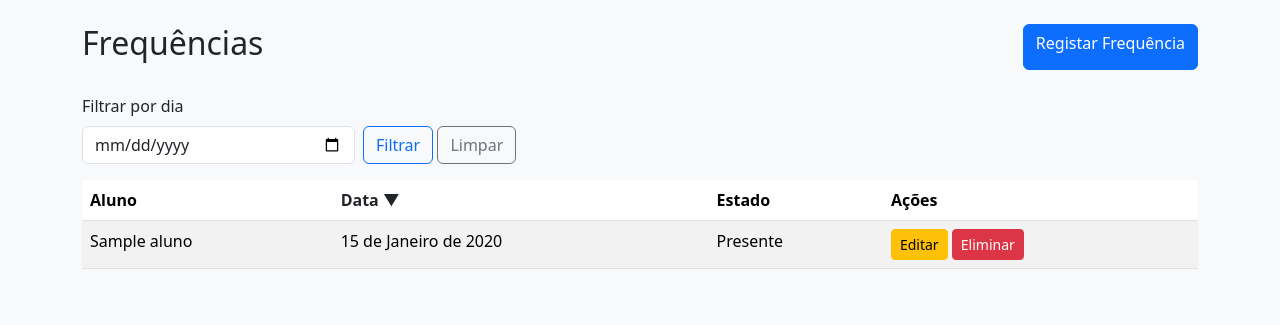
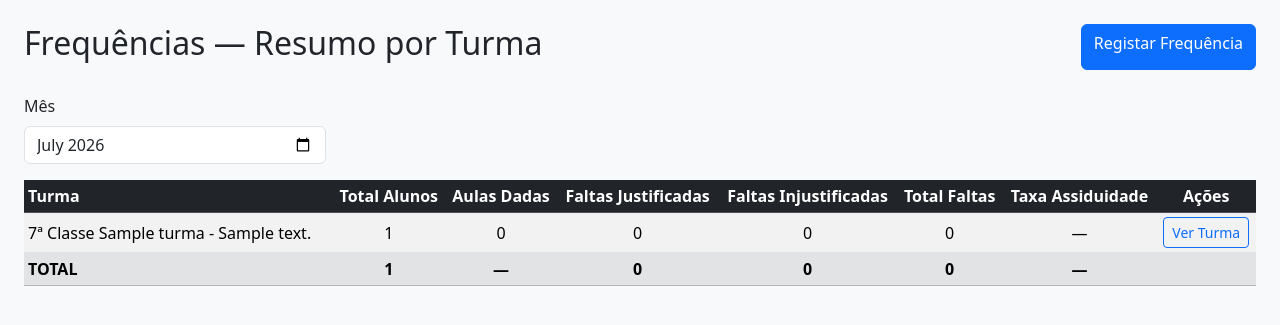
Before and after one commit to pazamaza/gestao_pautas, a Django app: page /frequencias/ in a window 1280 px wide. Shown: the part 56-381 px from the top of the page. Run offline with Django 5.2, Linux system fonts and the light colour scheme; a user stored in the database is signed in; data comes from the database, SQL or seed files in the repository; tables that the repository leaves empty hold one stand-in row (values such as "Sample post"); some libraries are stand-ins or nearby versions.

Commit message:
feat: resumo de frequencia por turma e selecao guiada no lancamento
- lancamento_frequencia: substitui o dropdown combinado "Turma/Disciplina"
  filtrado por data por dois selects independentes (Turma, depois
  Disciplina). O dia de aula da atribuicao escolhida passa a ser sempre
  indicado, com alerta a orientar o professor a ajustar a data quando nao
  corresponde ao horario semanal.
- frequencia_lista: Administrador/Professor passam a ver, por omissao, um
  resumo por turma num periodo (Total Alunos, Aulas Dadas, Faltas
  Justificadas/Injustificadas, Total Faltas, Taxa de Assiduidade, linha
  TOTAL e observacoes de turma critica/melhor desempenho), com um botao
  "Ver Turma" que abre a lista detalhada de sempre (Editar/Eliminar),
  agora com as colunas Turma/Disciplina e um botao "Voltar ao Resumo".
  Aluno/Encarregado continuam a ver directamente a lista detalhada, para
  poderem justificar faltas especificas.

Co-Authored-By: Claude Sonnet 5 <noreply@anthropic.com>

```diff
--- a/frequencias/urls.py
+++ b/frequencias/urls.py
@@ -1,11 +1,11 @@
 from django.urls import path
 from .views import (FrequenciaListView, FrequenciaCreateView,
-    FrequenciaUpdateView, FrequenciaDeleteView,
+    FrequenciaUpdateView, FrequenciaDeleteView, frequencia_lista_view,
     JustificacaoListView, justificacao_aprovar, justificacao_criar,
     justificacao_documento, lancamento_frequencia, relatorio_assiduidade)
 
 urlpatterns = [
-    path('', FrequenciaListView.as_view(),
+    path('', frequencia_lista_view,
         name='frequencia_lista'),
     path('lancamento/', lancamento_frequencia,
         name='lancamento_frequencia'),
--- a/frequencias/views.py
+++ b/frequencias/views.py
@@ -63,6 +63,18 @@ class FrequenciaListView(LoginRequiredMixin, ListView):
         if data:
             queryset = queryset.filter(data=data)
 
+        turma_id = self.request.GET.get('turma')
+        if turma_id:
+            queryset = queryset.filter(atribuicao__turma_id=turma_id)
+
+        mes_str = self.request.GET.get('mes')
+        if mes_str:
+            try:
+                ano, mes = (int(parte) for parte in mes_str.split('-'))
+                queryset = queryset.filter(data__year=ano, data__month=mes)
+            except ValueError:
+                pass
+
         return queryset.order_by(self.get_ordenacao())
 
     def get_context_data(self, **kwargs):
@@ -75,7 +87,117 @@ class FrequenciaListView(LoginRequiredMixin, ListView):
         context['pode_justificar'] = (
             eh_aluno(self.request.user) or eh_encarregado(self.request.user)
         )
+        context['mes'] = self.request.GET.get('mes', '')
+        turma_id = self.request.GET.get('turma')
+        context['turma_id'] = turma_id
+        context['turma_selecionada'] = (
+            Turma.objects.filter(pk=turma_id).first() if turma_id else None
+        )
         return context
+
+
+@login_required
+def frequencia_lista_view(request):
+    user = request.user
+    pode_gerir = eh_administrador(user) or eh_professor(user)
+
+    if not pode_gerir or request.GET.get('turma'):
+        return FrequenciaListView.as_view()(request)
+
+    return _resumo_frequencia_por_turma(request)
+
+
+def _resumo_frequencia_por_turma(request):
+    user = request.user
+    atribuicoes = AtribuicaoDocente.objects.filter(ativo=True).select_related('turma', 'disciplina')
+    if not eh_administrador(user):
+        atribuicoes = atribuicoes.filter(professor__user=user)
+
+    turmas = (
+        Turma.objects
+        .filter(pk__in=atribuicoes.values_list('turma_id', flat=True))
+        .distinct()
+        .order_by('classe__nome', 'nome')
+    )
+
+    hoje = timezone.localdate()
+    mes_str = request.GET.get('mes') or hoje.strftime('%Y-%m')
+    try:
+        ano, mes = (int(parte) for parte in mes_str.split('-'))
+    except ValueError:
+        ano, mes = hoje.year, hoje.month
+        mes_str = hoje.strftime('%Y-%m')
+
+    frequencias = Frequencia.objects.filter(
+        atribuicao__in=atribuicoes, data__year=ano, data__month=mes,
+    ).select_related('atribuicao__turma')
+
+    dados_por_turma = {
+        turma.id: {
+            'turma': turma,
+            'total_alunos': turma.contar_alunos(),
+            'dias': set(),
+            'presentes': 0,
+            'faltas_injustificadas': 0,
+            'faltas_justificadas': 0,
+        }
+        for turma in turmas
+    }
+
+    for f in frequencias:
+        registo = dados_por_turma.get(f.atribuicao.turma_id)
+        if registo is None:
+            continue
+        registo['dias'].add(f.data)
+        if f.estado in (Frequencia.PRESENTE, Frequencia.ATRASO):
+            registo['presentes'] += 1
+        elif f.estado == Frequencia.FALTA:
+            registo['faltas_injustificadas'] += 1
+        elif f.estado == Frequencia.JUSTIFICADA:
+            registo['faltas_justificadas'] += 1
+
+    linhas = []
+    for dados in dados_por_turma.values():
+        total_faltas = dados['faltas_injustificadas'] + dados['faltas_justificadas']
+        total_registos = dados['presentes'] + total_faltas
+        taxa = round(dados['presentes'] / total_registos * 100, 1) if total_registos else None
+        linhas.append({
+            'turma': dados['turma'],
+            'total_alunos': dados['total_alunos'],
+            'aulas_dadas': len(dados['dias']),
+            'faltas_justificadas': dados['faltas_justificadas'],
+            'faltas_injustificadas': dados['faltas_injustificadas'],
+            'total_faltas': total_faltas,
+            'taxa_assiduidade': taxa,
+        })
+    linhas.sort(key=lambda item: str(item['turma']))
+
+    total_alunos = sum(l['total_alunos'] for l in linhas)
+    total_faltas_justificadas = sum(l['faltas_justificadas'] for l in linhas)
+    total_faltas_injustificadas = sum(l['faltas_injustificadas'] for l in linhas)
+    total_faltas = total_faltas_justificadas + total_faltas_injustificadas
+    total_presentes = sum(dados['presentes'] for dados in dados_por_turma.values())
+    total_registos = total_presentes + total_faltas
+    taxa_geral = round(total_presentes / total_registos * 100, 1) if total_registos else None
+
+    linhas_com_taxa = [l for l in linhas if l['taxa_assiduidade'] is not None]
+    turma_critica = min(linhas_com_taxa, key=lambda l: l['taxa_assiduidade']) if linhas_com_taxa else None
+    melhor_turma = max(linhas_com_taxa, key=lambda l: l['taxa_assiduidade']) if linhas_com_taxa else None
+
+    contexto = {
+        'modo_resumo': True,
+        'mes': mes_str,
+        'linhas_resumo': linhas,
+        'total_alunos': total_alunos,
+        'total_faltas_justificadas': total_faltas_justificadas,
+        'total_faltas_injustificadas': total_faltas_injustificadas,
+        'total_faltas': total_faltas,
+        'taxa_geral': taxa_geral,
+        'turma_critica': turma_critica,
+        'melhor_turma': melhor_turma,
+        'pode_gerir': True,
+    }
+    return render(request, 'frequencias/resumo_turmas.html', contexto)
 
 
 class FrequenciaCreateView(AdminOuProfessorRequeridoMixin, CreateView):
@@ -122,16 +244,60 @@ class FrequenciaDeleteView(AdminOuProfessorRequeridoMixin, DeleteView):
 def lancamento_frequencia(request):
     atribuicoes = AtribuicaoDocente.objects.filter(ativo=True).select_related(
         'disciplina', 'turma', 'ano_letivo'
-    )
+    ).prefetch_related('horarios')
     if not eh_administrador(request.user):
         atribuicoes = atribuicoes.filter(professor__user=request.user)
     atribuicoes = atribuicoes.order_by('turma__classe__nome', 'turma__nome', 'disciplina__nome')
 
-    contexto = {'atribuicoes': atribuicoes, 'atribuicao': None, 'data': None}
+    contexto = {'atribuicoes': atribuicoes, 'atribuicao': None, 'data': None, 'mostrar_formulario': False}
 
     if not atribuicoes.exists():
         messages.warning(request, 'Não existe nenhuma atribuição docente ativa associada a si.')
         return render(request, 'frequencias/lancamento.html', contexto)
+
+    dia_display_map = dict(HorarioAula.DIA_SEMANA_CHOICES)
+    ordem_dias = list(DIA_SEMANA_POR_WEEKDAY.values())
+
+    turmas_disponiveis = Turma.objects.filter(
+        pk__in=atribuicoes.values_list('turma_id', flat=True)
+    ).order_by('classe__nome', 'nome')
+    contexto['turmas_disponiveis'] = turmas_disponiveis
+
+    atribuicao_id_post = request.POST.get('atribuicao')
+    if atribuicao_id_post:
+        atribuicao = atribuicoes.filter(pk=atribuicao_id_post).first()
+        turma_selecionada = atribuicao.turma if atribuicao else None
+    else:
+        turma_id = request.GET.get('turma')
+        turma_selecionada = (
+            turmas_disponiveis.filter(pk=turma_id).first() if turma_id else turmas_disponiveis.first()
+        )
+        atribuicao = None
+
+    contexto['turma_selecionada'] = turma_selecionada
+
+    atribuicoes_da_turma = (
+        atribuicoes.filter(turma=turma_selecionada) if turma_selecionada else atribuicoes.none()
+    )
+    contexto['atribuicoes_da_turma'] = atribuicoes_da_turma
+
+    if atribuicao is None and turma_selecionada is not None:
+        disciplina_id = request.GET.get('disciplina')
+        if disciplina_id:
+            atribuicao = atribuicoes_da_turma.filter(disciplina_id=disciplina_id).first()
+        if atribuicao is None:
+            atribuicao = atribuicoes_da_turma.first()
+
+    contexto['atribuicao'] = atribuicao
+
+    if atribuicao is None:
+        messages.info(request, 'Escolha uma turma e uma disciplina para lançar a frequência.')
+        return render(request, 'frequencias/lancamento.html', contexto)
+
+    dias_codigos = {h.dia_semana for h in atribuicao.horarios.all()}
+    dias_ordenados = [dia_display_map[codigo] for codigo in ordem_dias if codigo in dias_codigos]
+    dia_aula_display = ', '.join(dias_ordenados) or 'Sem horário definido'
+    contexto['dia_aula_display'] = dia_aula_display
 
     data_str = request.GET.get('data') or request.POST.get('data')
     try:
@@ -140,32 +306,20 @@ def lancamento_frequencia(request):
         data_selecionada = timezone.localdate()
     contexto['data'] = data_selecionada
 
-    dia_semana = DIA_SEMANA_POR_WEEKDAY.get(data_selecionada.weekday())
-    atribuicoes_do_dia = (
-        atribuicoes.filter(horarios__dia_semana=dia_semana).distinct()
-        if dia_semana else atribuicoes.none()
-    )
-    contexto['atribuicoes_do_dia'] = atribuicoes_do_dia
-
-    atribuicao_id = request.GET.get('atribuicao') or request.POST.get('atribuicao')
-    atribuicao = atribuicoes_do_dia.filter(pk=atribuicao_id).first() if atribuicao_id else None
-
-    if atribuicao is None:
-        if atribuicao_id and request.method == 'POST':
+    dia_semana_data = DIA_SEMANA_POR_WEEKDAY.get(data_selecionada.weekday())
+    if dia_semana_data not in dias_codigos:
+        if request.method == 'POST':
             messages.error(
                 request,
-                'Esta disciplina não tem aula agendada nesta data, de acordo com o horário semanal — lançamento bloqueado.'
+                f'{atribuicao.disciplina} não tem aula nesta data — o dia de aula é {dia_aula_display}. '
+                'Lançamento bloqueado.'
             )
-            return redirect(f"{reverse('lancamento_frequencia')}?data={data_selecionada.isoformat()}")
-        atribuicao = atribuicoes_do_dia.first()
-
-    contexto['atribuicao'] = atribuicao
-
-    if atribuicao is None:
-        messages.info(
-            request,
-            'Não há aulas suas agendadas nesta data, de acordo com o horário semanal. Escolha outra data.'
-        )
+        else:
+            messages.info(
+                request,
+                f'{atribuicao.disciplina} ({atribuicao.turma}) tem aula à(s) {dia_aula_display}. '
+                'Ajuste a data para lançar a frequência.'
+            )
         return render(request, 'frequencias/lancamento.html', contexto)
 
     pode_editar = eh_administrador(request.user) or atribuicao.professor.user_id == request.user.id
@@ -194,7 +348,8 @@ def lancamento_frequencia(request):
                 messages.success(request, f'Frequência registada para {gravados} aluno(s).')
 
             return redirect(
-                f"{reverse('lancamento_frequencia')}?atribuicao={atribuicao.id}&data={data_selecionada.isoformat()}"
+                f"{reverse('lancamento_frequencia')}?turma={atribuicao.turma_id}"
+                f"&disciplina={atribuicao.disciplina_id}&data={data_selecionada.isoformat()}"
             )
     else:
         frequencias_existentes = {
@@ -220,6 +375,7 @@ def lancamento_frequencia(request):
         'formset': formset,
         'linhas': linhas,
         'pode_editar': pode_editar,
+        'mostrar_formulario': True,
     })
     return render(request, 'frequencias/lancamento.html', contexto)
 
--- a/templates/frequencias/lista.html
+++ b/templates/frequencias/lista.html
@@ -2,11 +2,20 @@
 {% block content %}
 <div class="container mt-4">
     <div class="d-flex justify-content-between flex-wrap gap-2">
-        <h2>Frequências</h2>
-        {% if pode_gerir %}
-        <a href="{% url 'lancamento_frequencia' %}"
-           class="btn btn-primary">Registar Frequência </a>
-        {% endif %}
+        <h2>
+            Frequências
+            {% if turma_selecionada %}<small class="text-muted">— {{ turma_selecionada }}</small>{% endif %}
+        </h2>
+        <div class="d-flex gap-2">
+            {% if pode_gerir and turma_id %}
+            <a href="{% url 'frequencia_lista' %}{% if mes %}?mes={{ mes }}{% endif %}"
+               class="btn btn-outline-secondary">Voltar ao Resumo</a>
+            {% endif %}
+            {% if pode_gerir %}
+            <a href="{% url 'lancamento_frequencia' %}"
+               class="btn btn-primary">Registar Frequência </a>
+            {% endif %}
+        </div>
     </div>
 
     <form method="get" class="row g-2 align-items-end mt-3">
@@ -14,6 +23,8 @@
             <label class="form-label">Filtrar por dia</label>
             <input type="date" name="data" class="form-control" value="{{ data_filtro }}" onchange="this.form.submit()">
         </div>
+        <input type="hidden" name="turma" value="{{ turma_id }}">
+        <input type="hidden" name="mes" value="{{ mes }}">
         <div class="col-md-3">
             <button type="submit" class="btn btn-outline-primary">Filtrar</button>
             <a href="{% url 'frequencia_lista' %}" class="btn btn-outline-secondary">Limpar</a>
@@ -24,9 +35,11 @@
         <thead>
             <tr>
                 <th>Aluno</th>
+                <th>Turma</th>
+                <th>Disciplina</th>
                 <th>
                     <a class="link-dark text-decoration-none"
-                       href="?data={{ data_filtro }}&ordenar={% if ordenacao == '-data' %}data{% else %}-data{% endif %}">
+                       href="?data={{ data_filtro }}&turma={{ turma_id }}&mes={{ mes }}&ordenar={% if ordenacao == '-data' %}data{% else %}-data{% endif %}">
                         Data {% if ordenacao == '-data' %}&#9660;{% else %}&#9650;{% endif %}
                     </a>
                 </th>
@@ -43,6 +56,8 @@
         {% for frequencia in frequencias %}
             <tr>
                 <td>{{ frequencia.aluno }}</td>
+                <td>{{ frequencia.atribuicao.turma }}</td>
+                <td>{{ frequencia.atribuicao.disciplina }}</td>
                 <td>{{ frequencia.data }}</td>
                 <td>{{ frequencia.get_estado_display }}</td>
                 {% if pode_gerir %}
--- /dev/null
+++ b/templates/frequencias/resumo_turmas.html
@@ -0,0 +1,106 @@
+{% extends 'base.html' %}
+{% block content %}
+<div class="container-fluid mt-4">
+    <div class="d-flex justify-content-between flex-wrap gap-2">
+        <h2>Frequências — Resumo por Turma</h2>
+        <a href="{% url 'lancamento_frequencia' %}" class="btn btn-primary">Registar Frequência</a>
+    </div>
+
+    <form method="get" class="row g-2 align-items-end mt-3">
+        <div class="col-md-3">
+            <label class="form-label">Mês</label>
+            <input type="month" name="mes" class="form-control" value="{{ mes }}" onchange="this.form.submit()">
+        </div>
+    </form>
+
+    <div class="table-responsive mt-3">
+        <table class="table table-sm table-striped align-middle">
+            <thead class="table-dark">
+                <tr>
+                    <th>Turma</th>
+                    <th class="text-center">Total Alunos</th>
+                    <th class="text-center">Aulas Dadas</th>
+                    <th class="text-center">Faltas Justificadas</th>
+                    <th class="text-center">Faltas Injustificadas</th>
+                    <th class="text-center">Total Faltas</th>
+                    <th class="text-center">Taxa Assiduidade</th>
+                    <th class="text-center">Ações</th>
+                </tr>
+            </thead>
+            <tbody>
+                {% for item in linhas_resumo %}
+                <tr class="{% if melhor_turma and item.turma.id == melhor_turma.turma.id %}table-success{% elif turma_critica and item.turma.id == turma_critica.turma.id %}table-danger{% endif %}">
+                    <td>{{ item.turma }}</td>
+                    <td class="text-center">{{ item.total_alunos }}</td>
+                    <td class="text-center">{{ item.aulas_dadas }}</td>
+                    <td class="text-center">{{ item.faltas_justificadas }}</td>
+                    <td class="text-center">{{ item.faltas_injustificadas }}</td>
+                    <td class="text-center">{{ item.total_faltas }}</td>
+                    <td class="text-center">
+                        {% if item.taxa_assiduidade is not None %}{{ item.taxa_assiduidade }}%{% else %}—{% endif %}
+                    </td>
+                    <td class="text-center">
+                        <a href="{% url 'frequencia_lista' %}?turma={{ item.turma.id }}&mes={{ mes }}"
+                           class="btn btn-outline-primary btn-sm">Ver Turma</a>
+                    </td>
+                </tr>
+                {% empty %}
+                <tr><td colspan="8">Sem registos de frequência neste período.</td></tr>
+                {% endfor %}
+            </tbody>
+            {% if linhas_resumo %}
+            <tfoot>
+                <tr class="table-secondary fw-bold">
+                    <td>TOTAL</td>
+                    <td class="text-center">{{ total_alunos }}</td>
+                    <td class="text-center">—</td>
+                    <td class="text-center">{{ total_faltas_justificadas }}</td>
+                    <td class="text-center">{{ total_faltas_injustificadas }}</td>
+                    <td class="text-center">{{ total_faltas }}</td>
+                    <td class="text-center">
+                        {% if taxa_geral is not None %}{{ taxa_geral }}%{% else %}—{% endif %}
+                    </td>
+                    <td></td>
+                </tr>
+            </tfoot>
+            {% endif %}
+        </table>
+    </div>
+
+    {% if turma_critica or melhor_turma %}
+    <div class="card mt-3">
+        <div class="card-header">Observações e Pontos de Atenção</div>
+        <div class="card-body">
+            <ul class="mb-0">
+                {% if turma_critica %}
+                <li>
+                    <strong>Turma Crítica:</strong> a {{ turma_critica.turma }} requer atenção imediata —
+                    {{ turma_critica.faltas_injustificadas }} falta(s) injustificada(s) e a menor taxa de
+                    assiduidade do período ({{ turma_critica.taxa_assiduidade }}%).
+                </li>
+                {% endif %}
+                {% if melhor_turma %}
+                <li>
+                    <strong>Melhor Desempenho:</strong> a {{ melhor_turma.turma }} destaca-se com a maior
+                    taxa de assiduidade do período ({{ melhor_turma.taxa_assiduidade }}%).
+                </li>
+                {% endif %}
+                {% if total_faltas_injustificadas or total_faltas_justificadas %}
+                <li>
+                    <strong>Análise Geral:</strong>
+                    {% if total_faltas_injustificadas > total_faltas_justificadas %}
+                    o volume de faltas injustificadas ({{ total_faltas_injustificadas }}) é superior ao de
+                    justificadas ({{ total_faltas_justificadas }}), sugerindo a necessidade de acompanhamento
+                    preventivo junto aos encarregados de educação.
+                    {% else %}
+                    o volume de faltas justificadas ({{ total_faltas_justificadas }}) é superior ou igual ao
+                    de injustificadas ({{ total_faltas_injustificadas }}) neste período.
+                    {% endif %}
+                </li>
+                {% endif %}
+            </ul>
+        </div>
+    </div>
+    {% endif %}
+</div>
+{% endblock %}
```
Also changed, not shown: frequencias/tests.py (+8 -2 lines), templates/frequencias/lancamento.html (+25 -13 lines).
